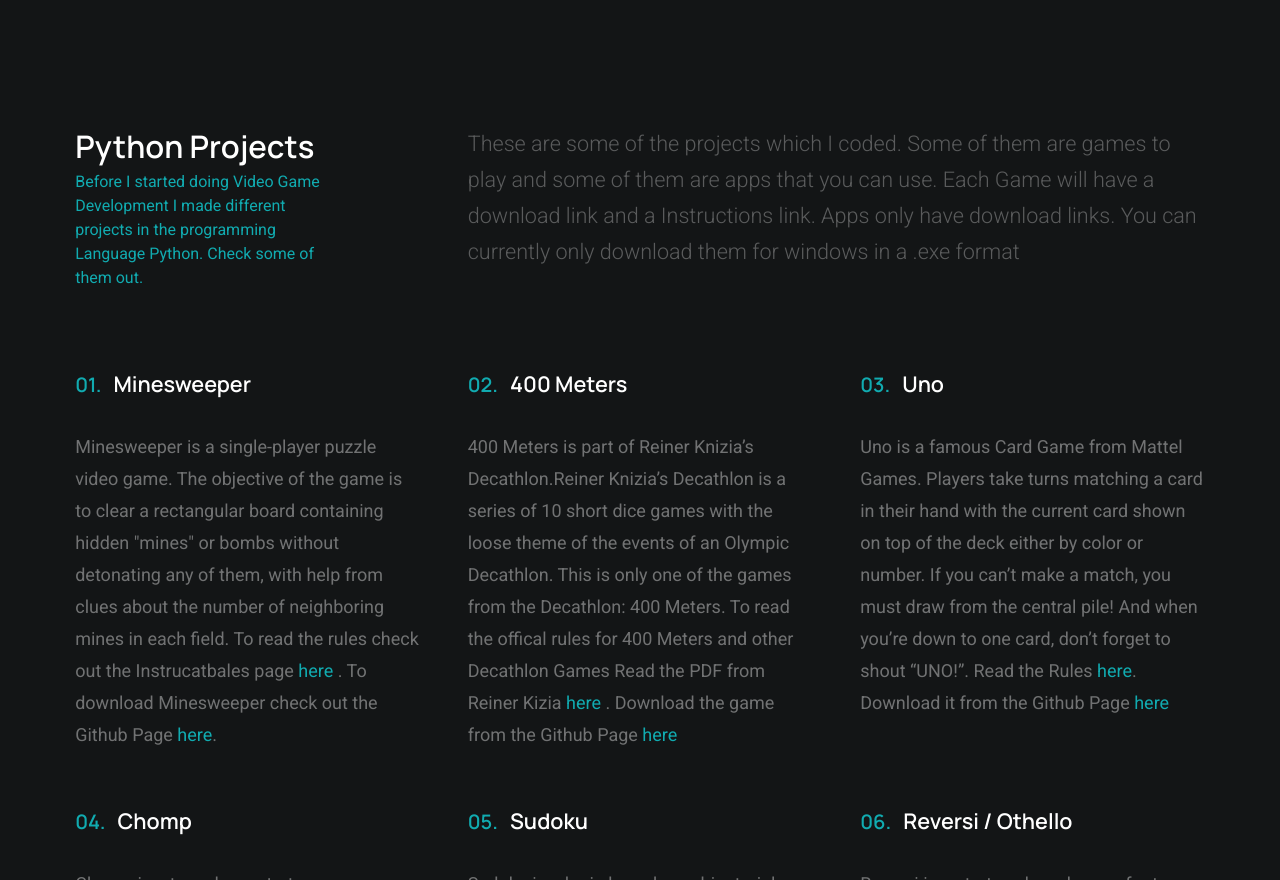
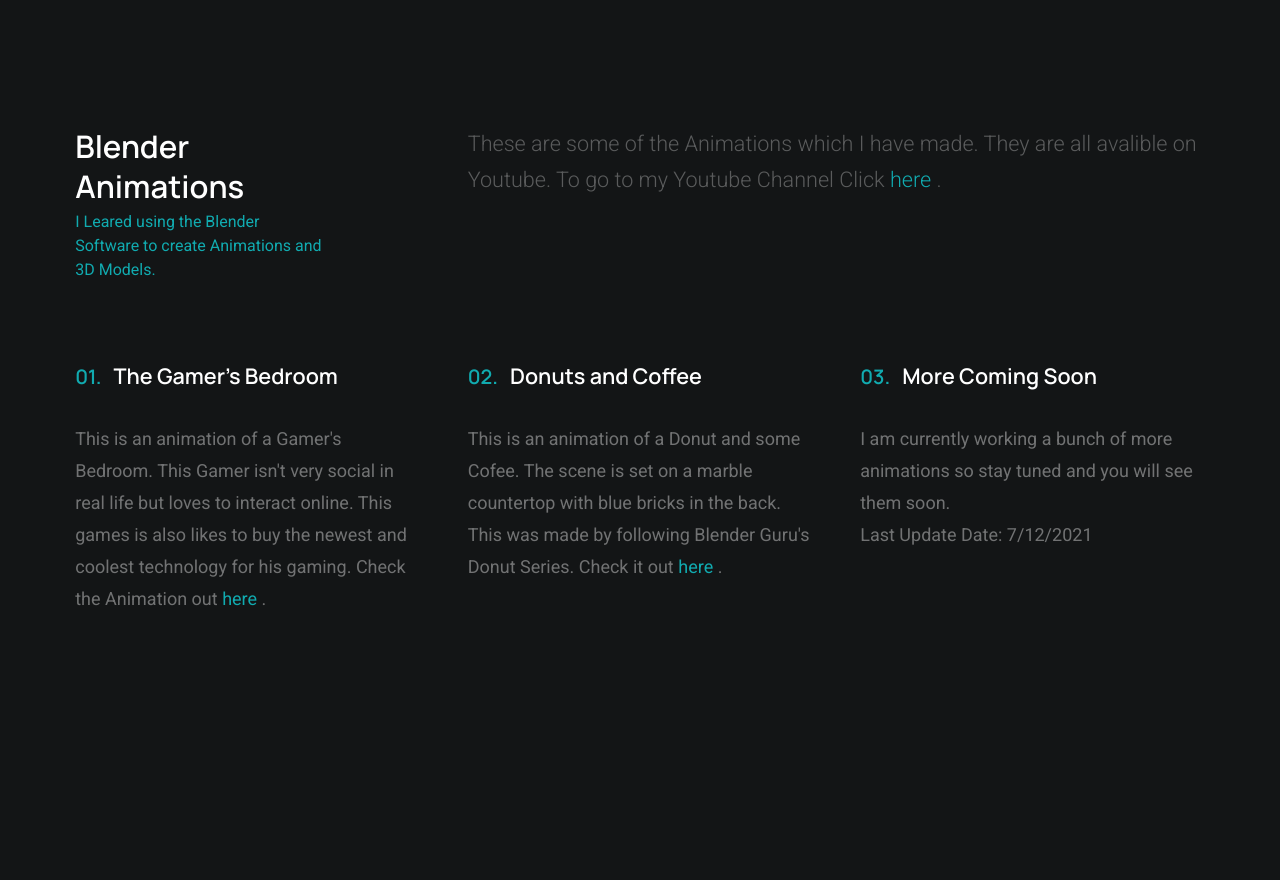
Before and after one commit to roaringsundew40/namankhuranasite, a plain HTML site: page index.html in a window 1280 px wide. Shown: the part 1920-2800 px from the top of the page. Drawn offline with Linux system fonts and the light colour scheme.

Commit message:
Added Blender Animations Section

```diff
--- a/index.html
+++ b/index.html
@@ -58,6 +58,7 @@
                     <li class="current"><a class="smoothscroll" href="#home">Home</a></li>
                     <li><a class="smoothscroll" href="#about">About Me</a></li>
                     <li><a class="smoothscroll" href="#gameovergames">Game Over</a></li>
+                    <li><a class="smoothscroll" href="#animations">Animations</a></li>
                     <li><a class="smoothscroll" href="#projects">Projects</a></li>
                     <li><a class="smoothscroll" href="#mathdi">MathDi</a></li>
                     <li><a class="smoothscroll" href="#contact">Contact Me</a></li>
@@ -165,6 +166,51 @@
         </div> <!-- end ad-content -->
 
     </section> <!-- end s-cta -->
+
+    <!-- services
+    ================================================== -->
+    <section id="animations" class="s-services target-section s-dark">
+
+        <div class="row section-head">
+            <div class="column large-3 medium-12" data-aos="fade-up">
+                <h2>Blender Animations</h2>
+                <p class="desc">I Leared using the Blender Software to create Animations and 3D Models. </p>
+            </div>
+
+            <div class="column large-8 medium-12 align-x-right" data-aos="fade-up">
+                <p class="lead">
+                These are some of the Animations which I have made. They are all avalible on Youtube. To go to my Youtube Channel Click <a href="https://bit.ly/NamanStudios"> here </a>.
+                </p>
+            </div>
+        </div> <!-- end section-head -->
+
+        <div class="row block-large-1-3 block-medium-1-2 block-tab-full services-list">
+
+            <div class="column services-item" data-aos="fade-up">
+                <h5>The Gamer's Bedroom</h5>
+                <p>
+                This is an animation of a Gamer's Bedroom. This Gamer isn't very social in real life but loves to interact online. This games is also likes to buy the newest and coolest technology for his gaming. Check the Animation out <a href="https://youtu.be/tbe52pNuX08"> here </a>.
+                </p>
+            </div> <!-- end services-item -->
+
+            <div class="column services-item" data-aos="fade-up">
+                <h5>Donuts and Coffee</h5>
+                <p>
+                This is an animation of a Donut and some Cofee. The scene is set on a marble countertop with blue bricks in the back. This was made by following Blender Guru's Donut Series. Check it out <a href="https://youtu.be/jARg0w9IZ8c"> here </a>.
+                </p>
+            </div> <!-- end services-item -->
+
+            <div class="column services-item" data-aos="fade-up">
+                <h5>More Coming Soon</h5>
+                <p>
+                I am currently working a bunch of more animations so stay tuned and you will see them soon. </br>
+                Last Update Date: 7/12/2021
+                </p>
+            </div> <!-- end services-item -->
+
+        </div> <!-- end services-list -->
+
+    </section> <!-- end s-services -->
 
     <!-- services
     ================================================== -->
```
